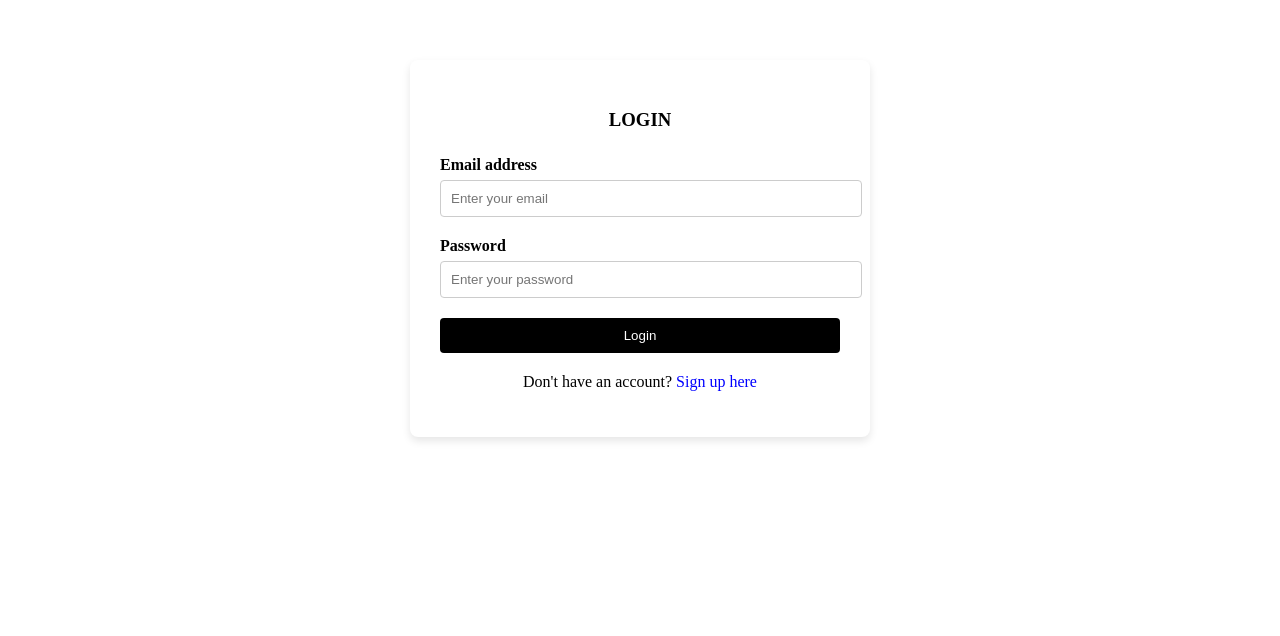
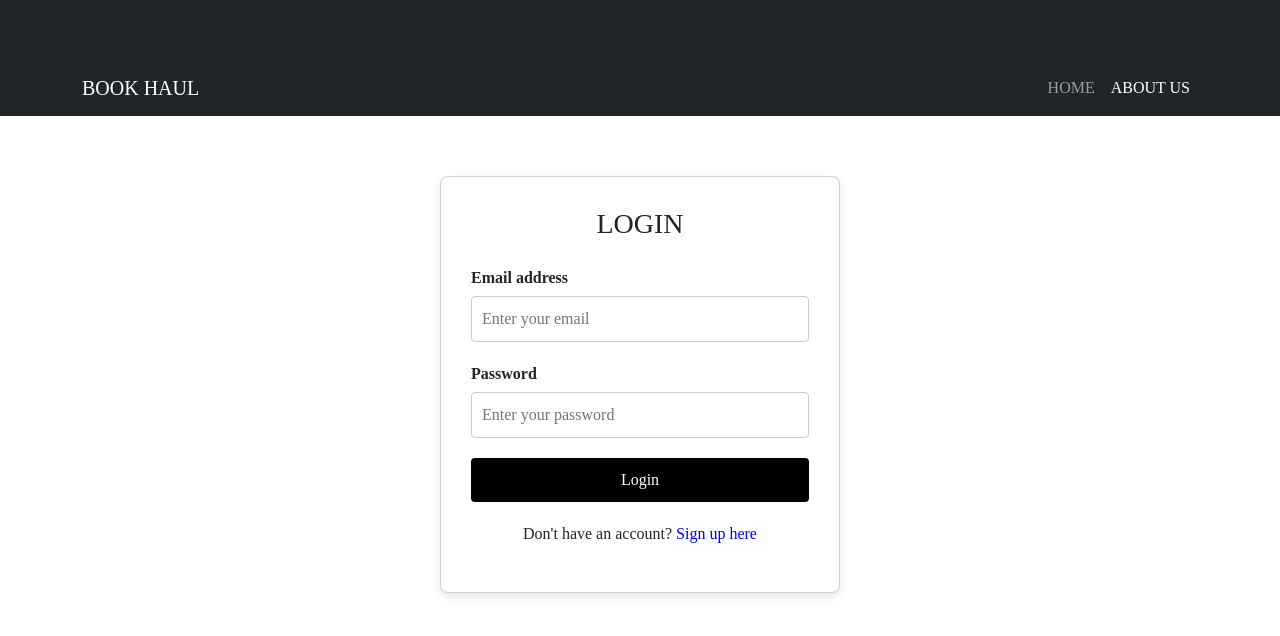
Before and after one commit to Raheena-07/llibrary-webpage, a plain HTML site: page login.html in a window 1280 px wide. Drawn offline with nearby package versions, Linux system fonts and the light colour scheme.

Commit message:
Update login.html

```diff
--- a/login.html
+++ b/login.html
@@ -4,6 +4,7 @@
   <meta charset="UTF-8">
   <title>LOGIN</title>
   <meta name="viewport" content="width=device-width, initial-scale=1">
+  <link href="https://cdn.jsdelivr.net/npm/bootstrap@5.3.0/dist/css/bootstrap.min.css" rel="stylesheet">
   <style>
     body {
       background-color:white;
@@ -76,9 +77,27 @@
     a:hover {
       text-decoration: underline;
     }
+    .navbar-dark{
+      background-color: rgb(74, 71, 71);
+    }
   </style>
 </head>
 <body>
+   <nav class="navbar navbar-expand-lg navbar-dark bg-dark">
+    <div class="container">
+      <a class="navbar-brand" href="#">BOOK HAUL</a>
+      <div class="collapse navbar-collapse justify-content-end">
+        <ul class="navbar-nav">
+          <li class="nav-item">
+            <a class="nav-link" href="index.html">HOME</a>
+          </li>
+          <li class="nav-item">
+            <a class="nav-link active" href="aboutus.html">ABOUT US</a>
+          </li>
+        </ul>
+      </div>
+    </div>
+  </nav>
 
   <div class="container">
     <div class="card">
@@ -96,6 +115,6 @@
       </form>
     </div>
   </div>
-
+<script src="https://cdn.jsdelivr.net/npm/bootstrap@5.3.0/dist/js/bootstrap.bundle.min.js"></script>
 </body>
 </html>
```
